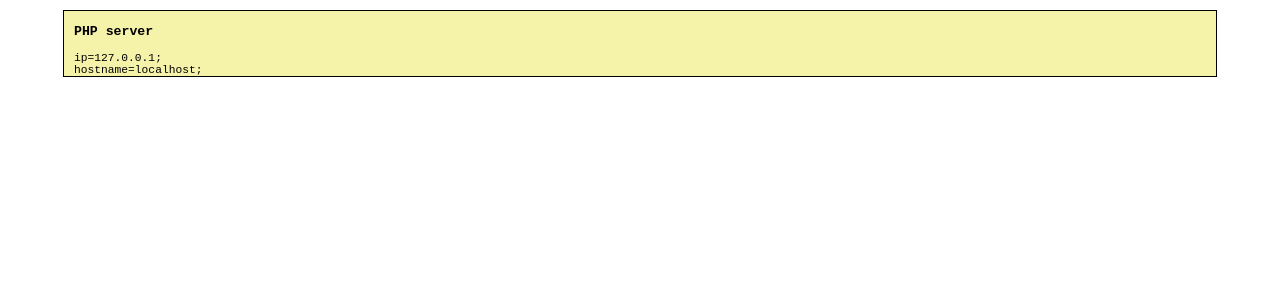
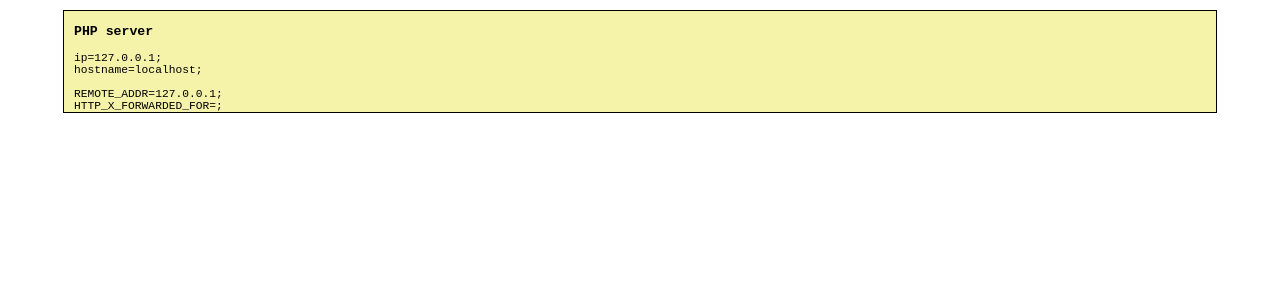
Before and after one commit to flexera-public/examples, a PHP site: page /serverid/index.php in a window 1280 px wide. Shown: the part 29-329 px from the top of the page. Run offline with PHP 8.4, Linux system fonts and the light colour scheme; data that the repository does not hold is empty.

Commit message:
Update serverid/index.php
also print REMOTE_ADDR and HTTP_X_FORWARDED_FOR

```diff
--- a/serverid/index.php
+++ b/serverid/index.php
@@ -30,6 +30,9 @@ PHP server
 </h3>
 ip=<?php echo $ip_addr ?>; <br/>
 hostname=<?php echo $hostname ?>; <br/>
+<br/>
+REMOTE_ADDR=<?php echo $_SERVER['REMOTE_ADDR'] ?>; <br/>
+HTTP_X_FORWARDED_FOR=<?php echo $_SERVER['HTTP_X_FORWARDED_FOR'] ?>; <br/>
 
 </div>
 </div>
```
